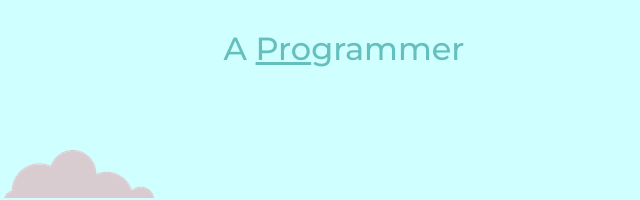
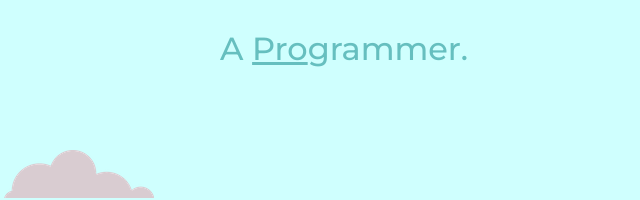
Before and after one commit to thisisankit27/website, a plain HTML site: page index.html in a window 1280 px wide. Shown: the part 285-485 px from the top of the page, 296-936 px from the left. Drawn offline with Linux system fonts and the light colour scheme.

Commit message:
Demo Change
Signed-off-by: thisisankit27 <thisisankitsrivastava@gmail.com>

```diff
--- a/index.html
+++ b/index.html
@@ -20,7 +20,7 @@
 	<div class="top-container">
 		<img class="cloud-1" src="images/cloud.png">
 	<h1>I'm Ankit Srivastava.</h1>
-	<h2><p>A <span class="underline">Pro</span>grammer</p></h2>
+	<h2><p>A <span class="underline">Pro</span>grammer.</p></h2>
 	<img class="cloud-2" src="images/cloud.png">
 	<img src="images/mountain.png">
 	</div>
```
